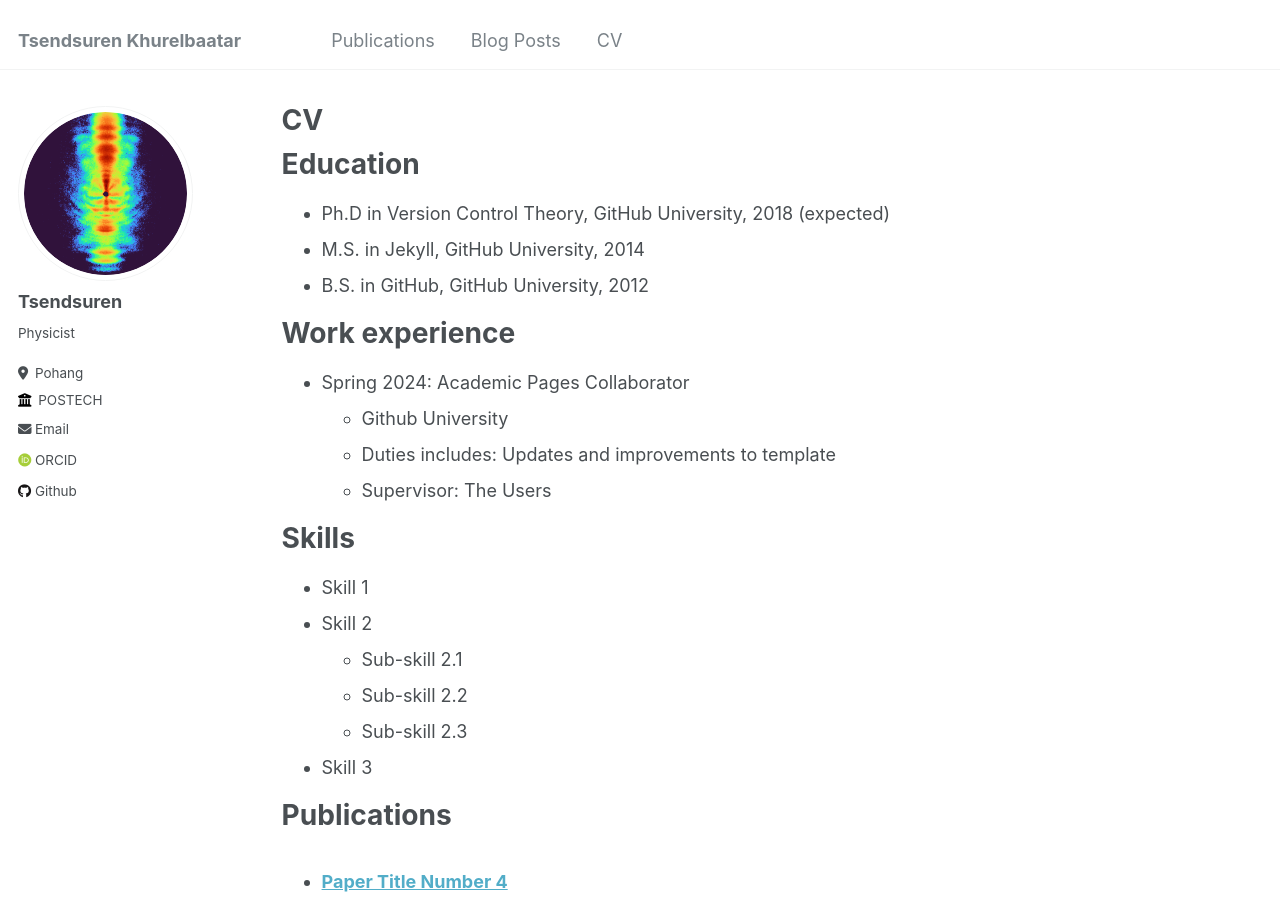
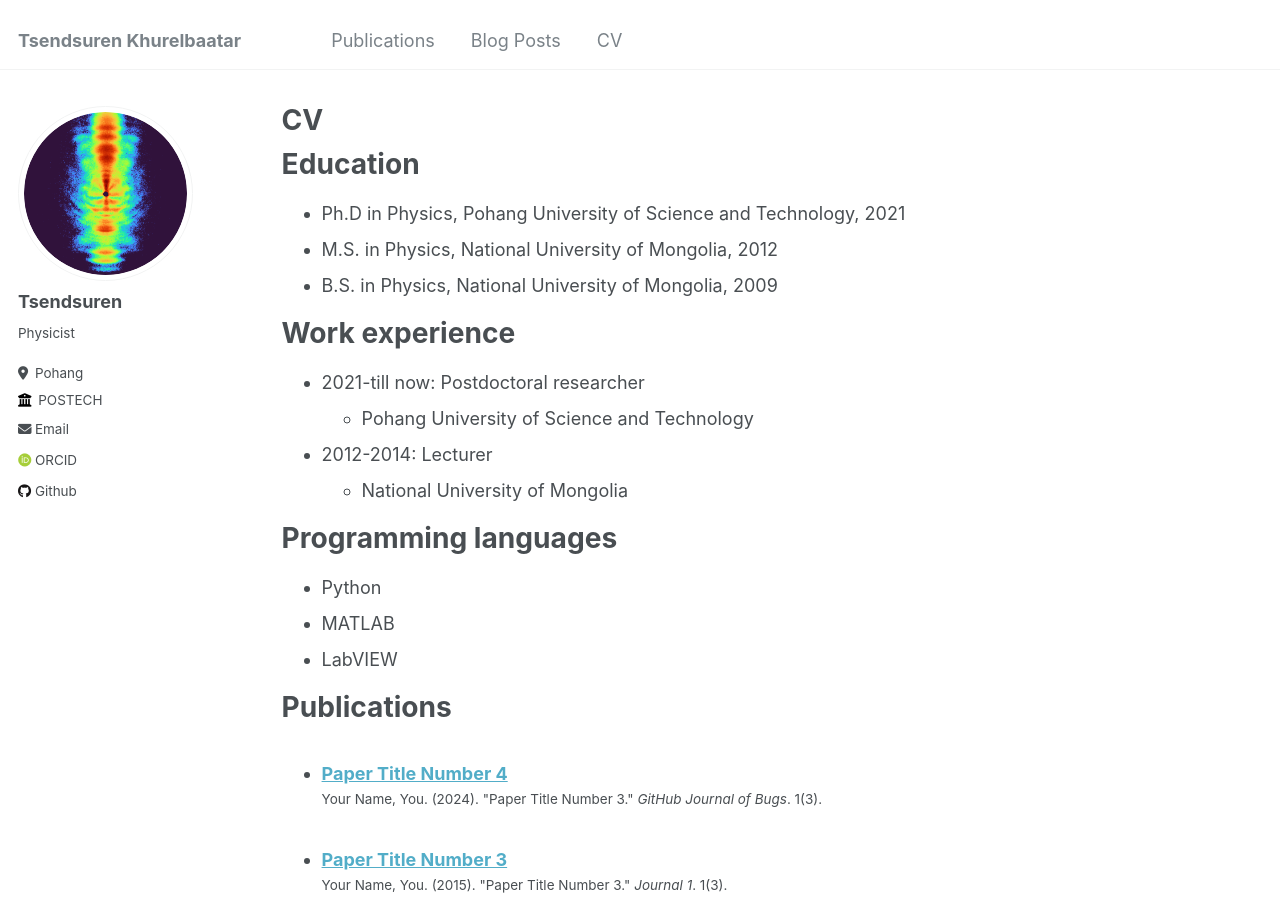
Before and after one commit to Tsendsuren/tsendsuren.github.io, a Jekyll site: the page built from _pages/cv.md, in a window 1280 px wide and 900 px high. Built offline with Jekyll 4.4.1, drawn with Linux system fonts in a browser that asks for light colours; some web fonts are replaced.

Commit message:
updating CV

```diff
--- a/_pages/cv.md
+++ b/_pages/cv.md
@@ -11,27 +11,26 @@ redirect_from:
 
 Education
 ======
-* Ph.D in Version Control Theory, GitHub University, 2018 (expected)
-* M.S. in Jekyll, GitHub University, 2014
-* B.S. in GitHub, GitHub University, 2012
+* Ph.D in Physics, Pohang University of Science and Technology, 2021
+* M.S. in Physics, National University of Mongolia, 2012
+* B.S. in Physics, National University of Mongolia, 2009
 
 Work experience
 ======
-* Spring 2024: Academic Pages Collaborator
-  * Github University
-  * Duties includes: Updates and improvements to template
-  * Supervisor: The Users
+* 2021-till now: Postdoctoral researcher
+  * Pohang University of Science and Technology
 
 
+* 2012-2014: Lecturer
+  * National University of Mongolia
 
-Skills
+
+Programming languages
 ======
-* Skill 1
-* Skill 2
-  * Sub-skill 2.1
-  * Sub-skill 2.2
-  * Sub-skill 2.3
-* Skill 3
+* Python
+* MATLAB
+* LabVIEW
+
 
 Publications
 ======
```
